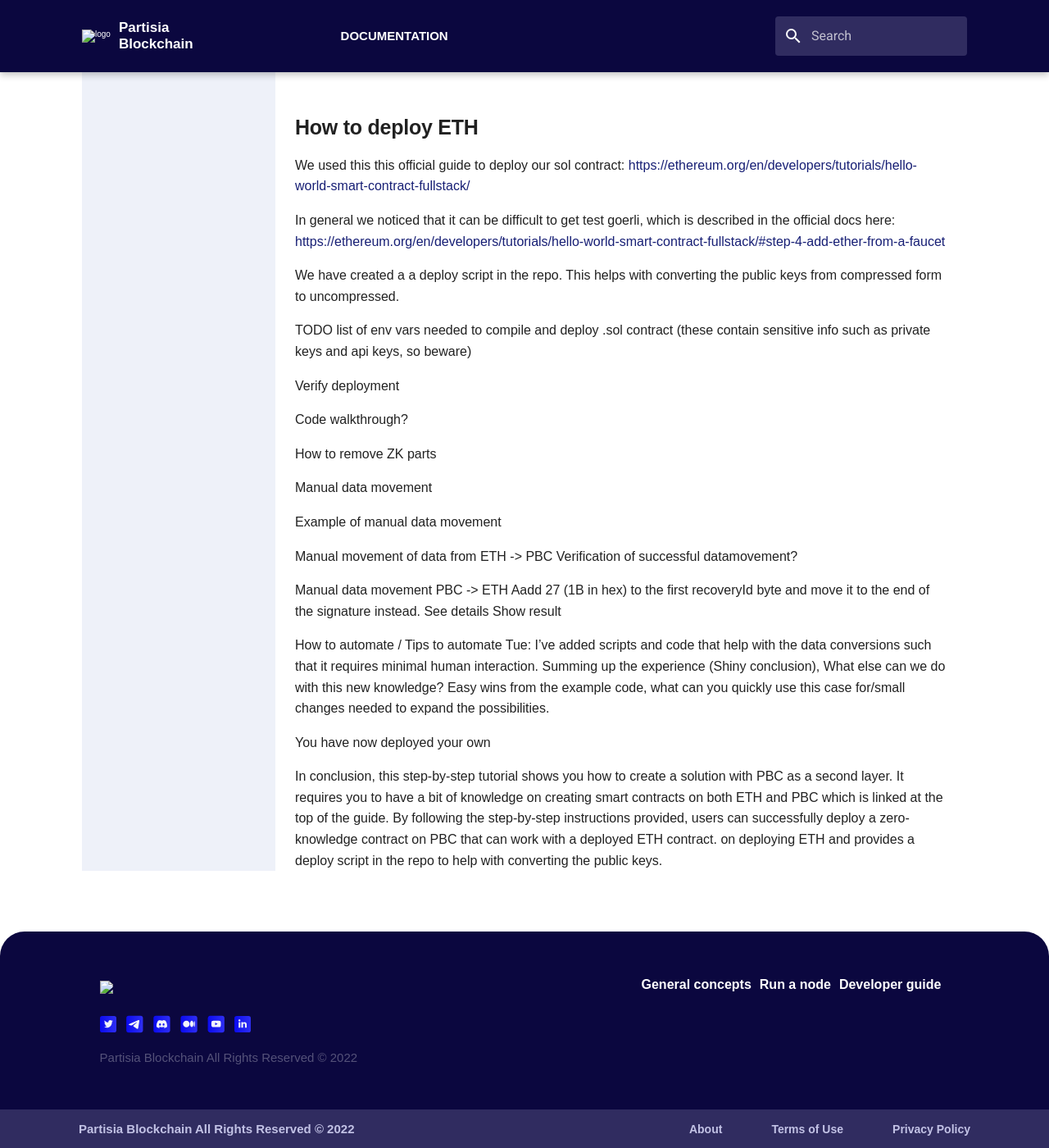
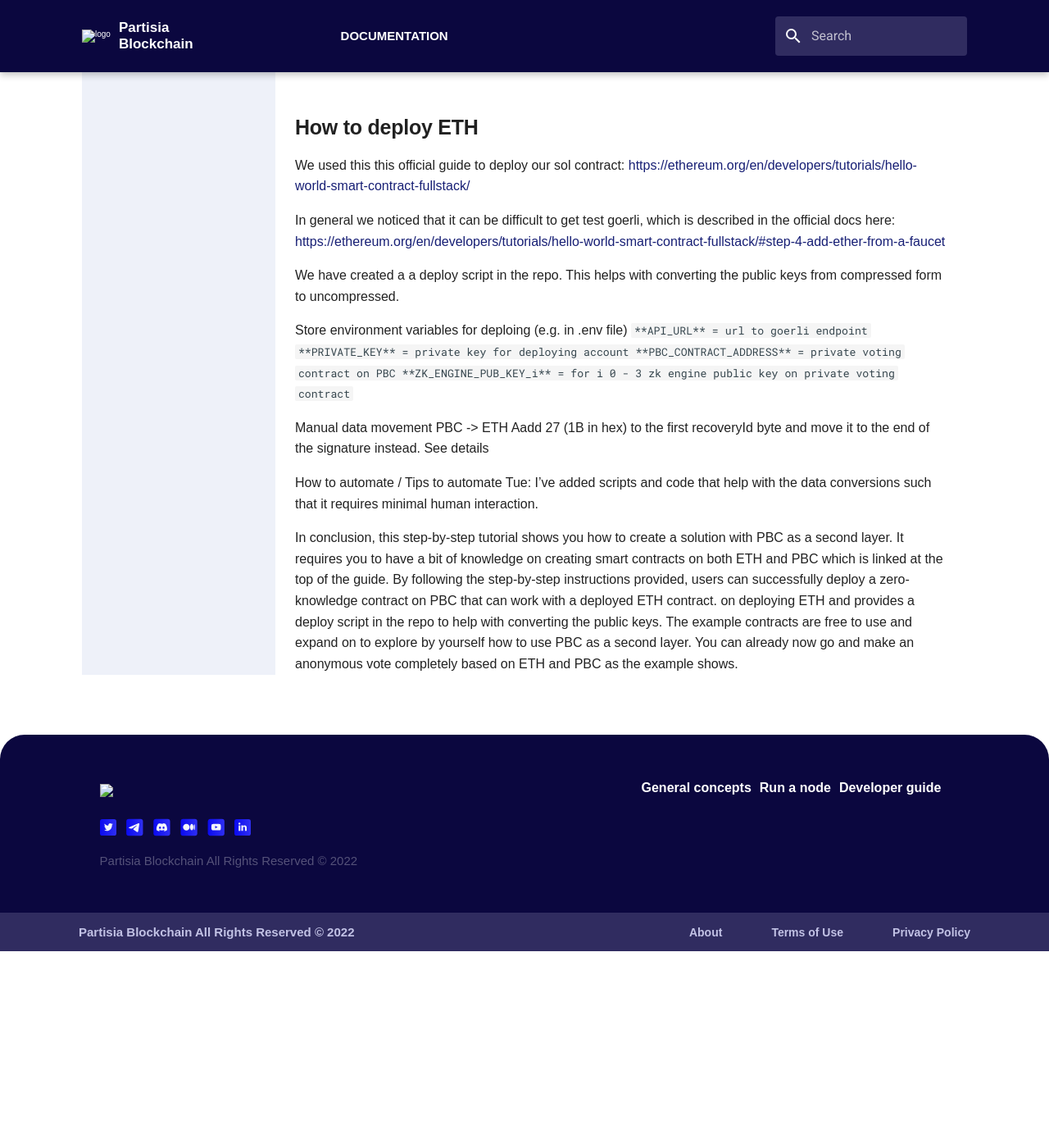
Before and after one commit to 0xSero/partisia-docs, an MkDocs documentation site: the page built from docs/PBC-as-a-second-layer/pbc-as-a-second-layer-how-to-create-your-own-solution.md, in a window 1280 px wide and 1400 px high, scrolled down 1068 px. Shown: the whole window at 82% size. Built offline with MkDocs 1.6.1 and Material for MkDocs 9.7.7, drawn with Linux system fonts in a browser that asks for light colours; some web fonts are replaced; a script that is not in the unit is left out; after the commit the page ends 2228 px from its top, so only the background shows below that.

Commit message:
Updating segments of text and removing the emoji test

```diff
--- a/docs/PBC-as-a-second-layer/pbc-as-a-second-layer-how-to-create-your-own-solution.md
+++ b/docs/PBC-as-a-second-layer/pbc-as-a-second-layer-how-to-create-your-own-solution.md
@@ -39,31 +39,16 @@ In general we noticed that it can be difficult to get test goerli, which is desc
 
 We have created a a deploy script in the repo. This helps with converting the public keys from compressed form to uncompressed.
 
-TODO list of env vars needed to compile and deploy .sol contract (these contain sensitive info such as private keys and api keys, so beware)
-
-Verify deployment
-
-Code walkthrough?
-
-How to remove ZK parts
-
-Manual data movement
-
-Example of manual data movement
-
-Manual movement of data from ETH -> PBC
-Verification of successful datamovement?
+Store environment variables for deploing (e.g. in .env file)
+`**API_URL** = url to goerli endpoint
+**PRIVATE_KEY** = private key for deploying account
+**PBC_CONTRACT_ADDRESS** = private voting contract on PBC
+**ZK_ENGINE_PUB_KEY_i** = for i 0 - 3 zk engine public key on private voting contract`
 
 Manual data movement PBC -> ETH
 Aadd 27 (1B in hex) to the first recoveryId byte and move it to the end of the signature instead. See details
-Show result
 
 How to automate / Tips to automate
 Tue: I’ve added scripts and code that help with the data conversions such that it requires minimal human interaction.
-Summing up the experience (Shiny conclusion),
-What else can we do with this new knowledge?
-Easy wins from the example code, what can you quickly use this case for/small changes needed to expand the possibilities.
 
-You have now deployed your own
-
-In conclusion, this step-by-step tutorial shows you how to create a solution with PBC as a second layer. It requires you to have a bit of knowledge on creating smart contracts on both ETH and PBC which is linked at the top of the guide. By following the step-by-step instructions provided, users can successfully deploy a zero-knowledge contract on PBC that can work with a deployed ETH contract. on deploying ETH and provides a deploy script in the repo to help with converting the public keys.
+In conclusion, this step-by-step tutorial shows you how to create a solution with PBC as a second layer. It requires you to have a bit of knowledge on creating smart contracts on both ETH and PBC which is linked at the top of the guide. By following the step-by-step instructions provided, users can successfully deploy a zero-knowledge contract on PBC that can work with a deployed ETH contract. on deploying ETH and provides a deploy script in the repo to help with converting the public keys. The example contracts are free to use and expand on to explore by yourself how to use PBC as a second layer. You can already now go and make an anonymous vote completely based on ETH and PBC as the example shows.
```
Also changed, not shown: docs/PBC-as-a-second-layer/pbc-as-second-layer.md (+0 -1 lines).
